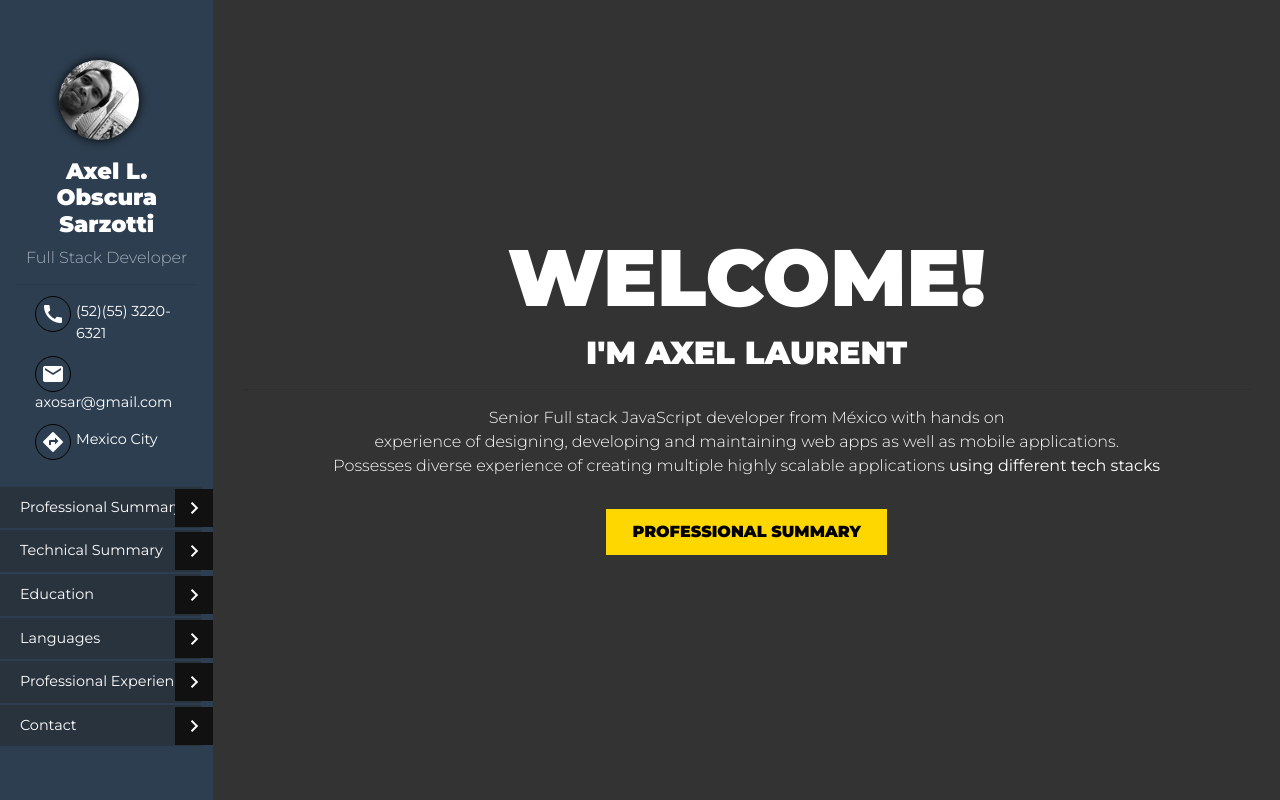
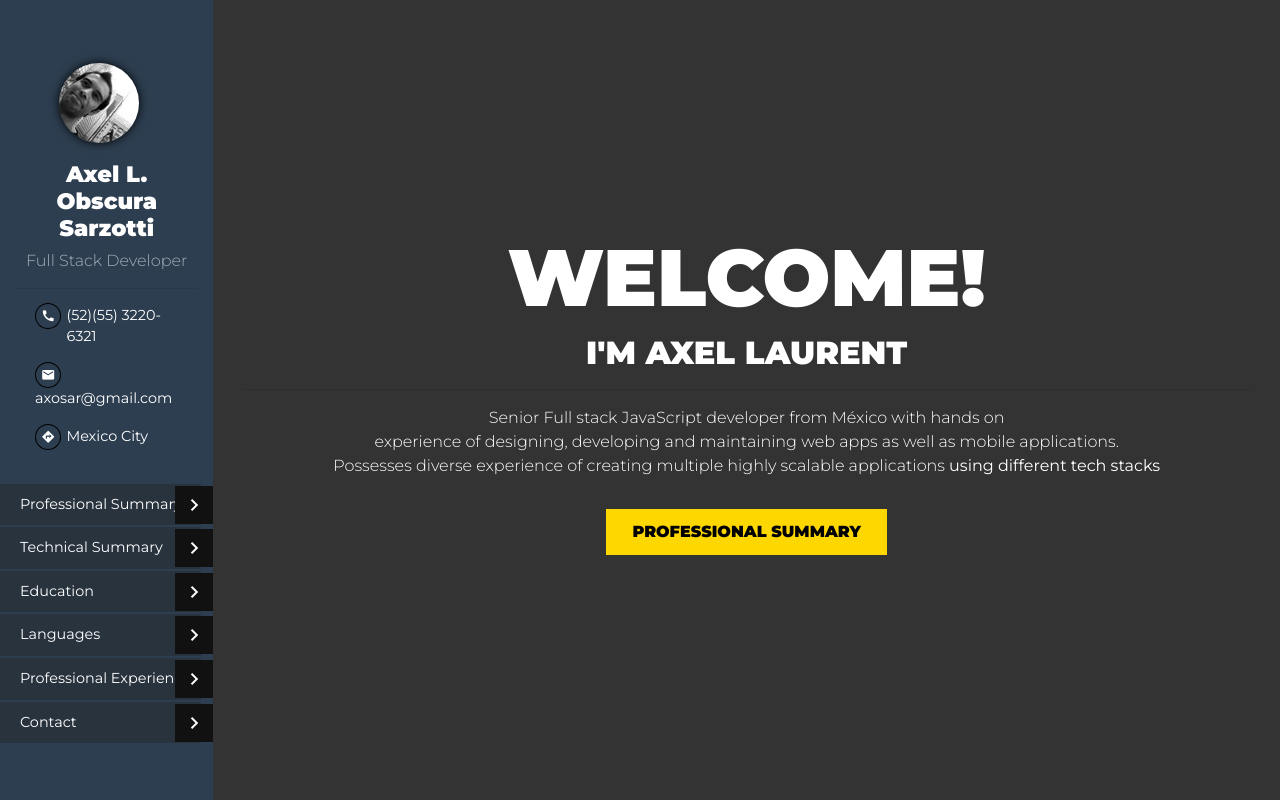
Before and after one commit to axelobscura/cv, a React (Create React App) app: page / in a window 1280 px wide. Built offline with nearby package versions, Linux system fonts and the light colour scheme; a web font is replaced by a local one.

Commit message:
icon size

```diff
--- a/src/component/Menu.css
+++ b/src/component/Menu.css
@@ -91,3 +91,12 @@ nav.menucv {
     padding: 7px;
     margin-top: -8px;
 }
+
+.navbar-light .navbar-nav .nav-link.active {
+    background: gold;
+}
+
+p.text-left i.material-icons {
+    font-size: 1em;
+    margin-top: -2px;
+}
```
